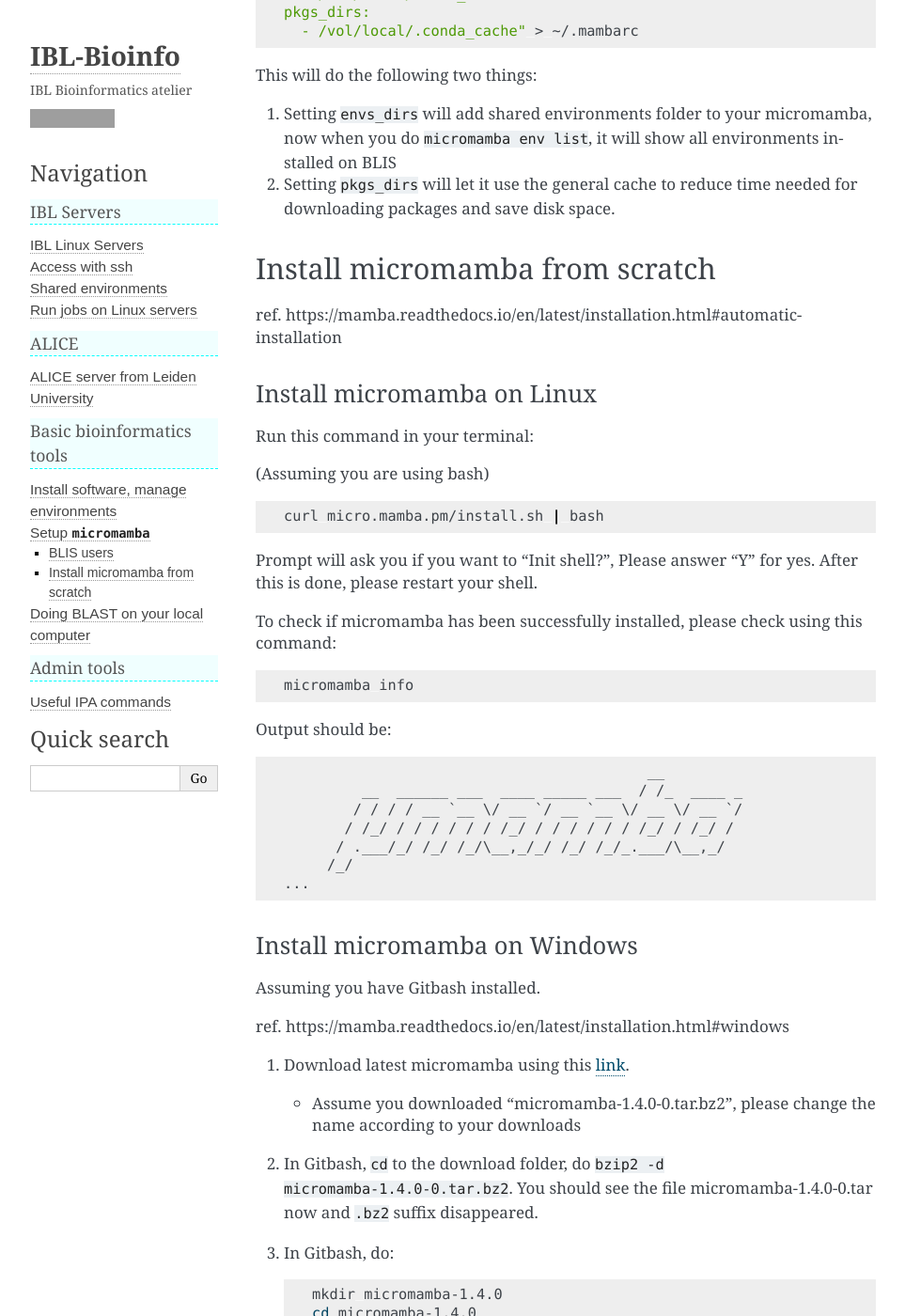
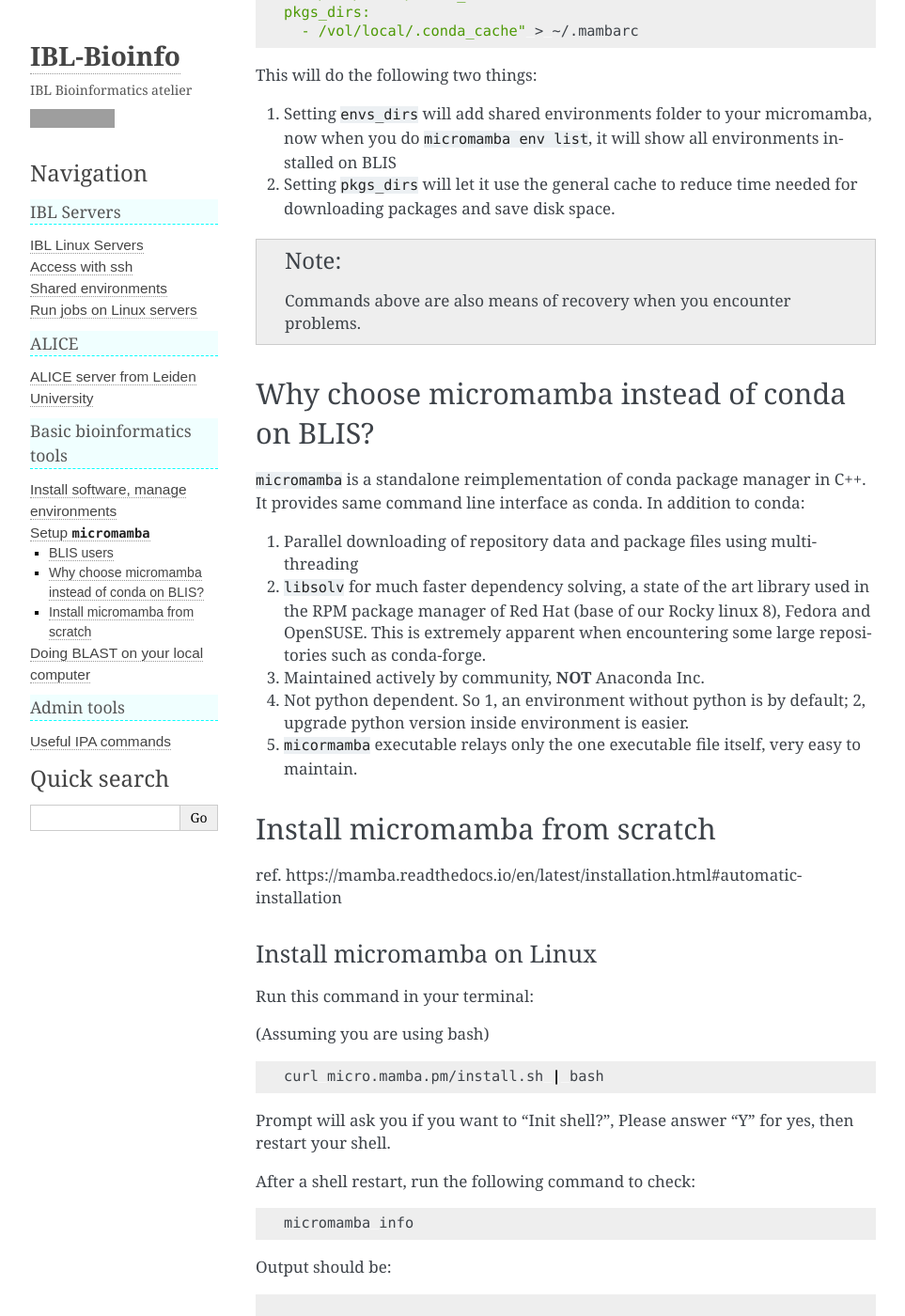
Before and after one commit to snail123815/IBL-bioinfomatics-wiki, a Sphinx documentation site: the page built from docs/source/basic_tools/micromamba.md, in a window 1280 px wide and 1400 px high, scrolled down 1115 px. Shown: the whole window at 94% size, without its empty margins (148-1111 px from the left). Built offline with Sphinx 7.4.7, drawn with Linux system fonts in a browser that asks for light colours; some of the changed text lies outside the part shown; grey boxes are pictures that could not be loaded.

Commit message:
complete micromamba md (#43)

````diff
--- a/docs/source/basic_tools/micromamba.md
+++ b/docs/source/basic_tools/micromamba.md
@@ -12,15 +12,15 @@ depth: 3
 
 ## BLIS users
 
-BLIS have `micromamba` in your PATH, but if you are using it for the first time, please initiate your shell using the following command and **restart your shell** after it finishes:
+BLIS have `micromamba` in your PATH, but if you are using it for the first time, you need to run the following command and **restart your shell** after it finishes:
 
-(Assuming you are using bash)
+(Assuming you are using **bash**)
 
 ```shell
-micromamba shell init -s bash -p ~/micromamba
+micromamba shell init -s bash -p ~/micromamba-base
 ```
 
-After your shell has been restarted, please run the following command to check:
+After a shell restart, run the following command to check:
 
 ```shell
 micromamba info
@@ -53,6 +53,20 @@ This will do the following two things:
 
 2. Setting `pkgs_dirs` will let it use the general cache to reduce time needed for downloading packages and save disk space.
 
+```{note}
+Commands above are also means of recovery when you encounter problems.
+```
+
+## Why choose micromamba instead of conda on BLIS?
+
+`micromamba` is a standalone reimplementation of conda package manager in C++. It provides same command line interface as conda. In addition to conda:
+
+1. Parallel downloading of repository data and package files using multi-threading
+2. `libsolv` for much faster dependency solving, a state of the art library used in the RPM package manager of Red Hat (base of our Rocky linux 8), Fedora and OpenSUSE. This is extremely apparent when encountering some large repositories such as conda-forge.
+3. Maintained actively by community, **NOT** Anaconda Inc.
+4. Not python dependent. So 1, an environment without python is by default; 2, upgrade python version inside environment is easier.
+5. `micormamba` executable relays only the one executable file itself, very easy to maintain.
+
 ## Install micromamba from scratch
 
 ref. https://mamba.readthedocs.io/en/latest/installation.html#automatic-installation
@@ -67,9 +81,9 @@ Run this command in your terminal:
 curl micro.mamba.pm/install.sh | bash
 ```
 
-Prompt will ask you if you want to “Init shell?”, Please answer “Y” for yes. After this is done, please restart your shell.
+Prompt will ask you if you want to “Init shell?”, Please answer “Y” for yes, then restart your shell.
 
-To check if micromamba has been successfully installed, please check using this command:
+After a shell restart, run the following command to check:
 
 ```shell
 micromamba info
````
